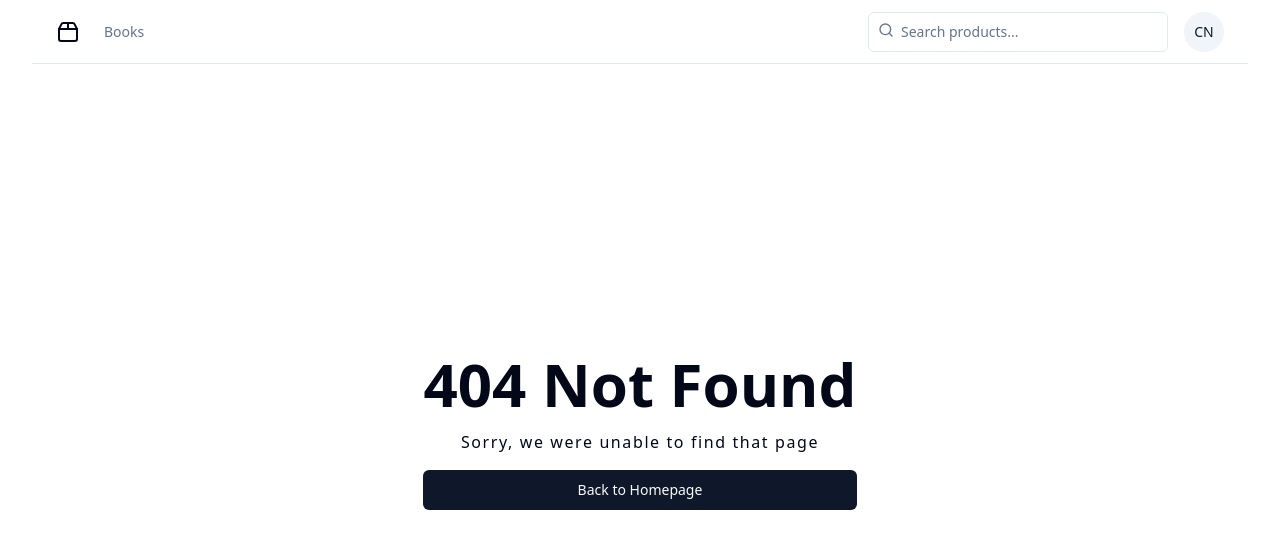
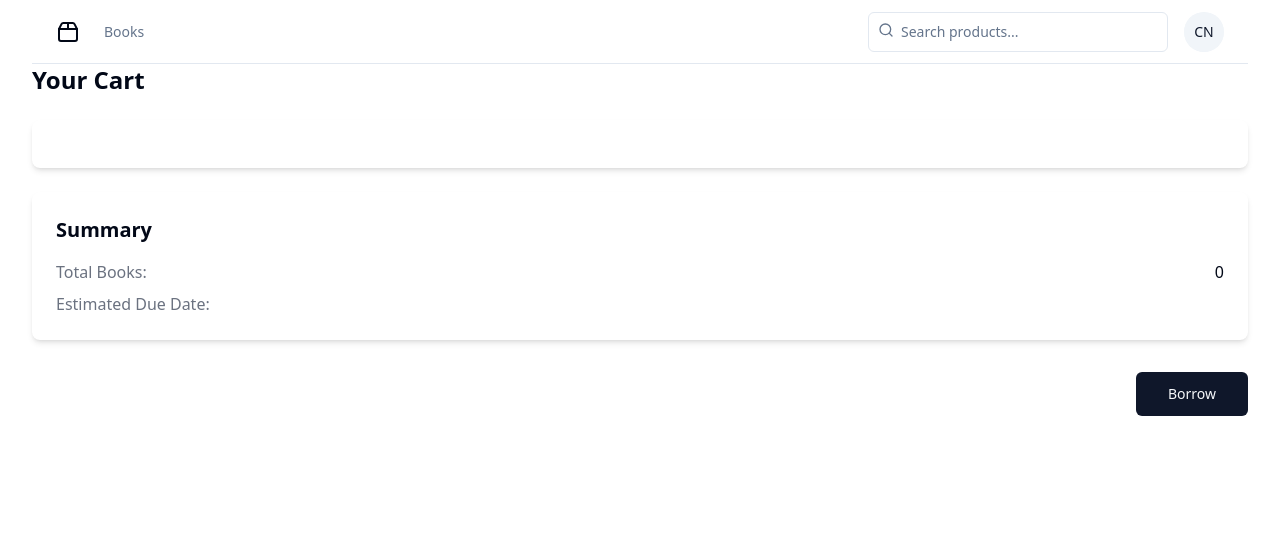
Before and after one commit to devanada/library-app, a React (Vite) app: page /cart in a window 1280 px wide. Before the commit this address had no page. Shown: the top 548 px of the page. Built offline with nearby package versions, Linux system fonts and the light colour scheme.

Commit message:
feat: implement zustand

```diff
--- a/package.json
+++ b/package.json
@@ -33,7 +33,8 @@
     "sonner": "^1.5.0",
     "tailwind-merge": "^2.3.0",
     "tailwindcss-animate": "^1.0.7",
-    "zod": "^3.23.8"
+    "zod": "^3.23.8",
+    "zustand": "^4.5.4"
   },
   "devDependencies": {
     "@types/js-cookie": "^3.0.6",
--- a/src/components/navbar.tsx
+++ b/src/components/navbar.tsx
@@ -1,4 +1,4 @@
-import { Menu, Package2, Search } from "lucide-react";
+import { Menu, Package2, Search, ShoppingCart } from "lucide-react";
 import { Link } from "react-router-dom";
 import { toast } from "sonner";
 
@@ -78,6 +78,13 @@ const Navbar = () => {
             />
           </div>
         </form>
+        {user?.role === "user" ? (
+          <Button variant="outline" size="icon" asChild>
+            <Link to="/cart">
+              <ShoppingCart />
+            </Link>
+          </Button>
+        ) : null}
         <DropdownMenu>
           <DropdownMenuTrigger asChild>
             <Button variant="secondary" size="icon" className="rounded-full">
--- a/src/pages/books/detail.tsx
+++ b/src/pages/books/detail.tsx
@@ -1,14 +1,29 @@
+import { useEffect, useState, useMemo } from "react";
 import { useParams } from "react-router-dom";
-import { useEffect, useState } from "react";
+import { toast } from "sonner";
 
+import { getDetailBook } from "@/utils/apis/books";
 import Layout from "@/components/layout";
 
 import { IBook } from "@/utils/types/books";
-import { getDetailBook } from "@/utils/apis/books";
+import { Button } from "@/components/ui/button";
+
+import { useToken } from "@/utils/contexts/token";
+import useCartStore from "@/utils/states/borrows";
 
 const DetailBook = () => {
+  const { addItem, cart } = useCartStore((state) => state);
+  const { user } = useToken();
   const [data, setData] = useState<IBook>();
   const params = useParams();
+
+  const isInCart = useMemo(() => {
+    const checkCart = cart.find((item) => item.id === +params.id_book!);
+
+    if (checkCart) return true;
+
+    return false;
+  }, [cart]);
 
   useEffect(() => {
     fetchData();
@@ -24,12 +39,43 @@ const DetailBook = () => {
     }
   }
 
+  function handleBorrowBook() {
+    addItem(data!);
+    toast.success("Book has been added to cart");
+  }
+
   return (
     <Layout>
-      <p>{data?.title}</p>
-      <p>{data?.author}</p>
-      <p>{data?.category}</p>
-      <p>{data?.description}</p>
+      <div className="grid grid-cols-1 md:grid-cols-2 gap-8 items-start">
+        <div>
+          <img
+            src={data?.cover_image ? data?.cover_image : "/placeholder.svg"}
+            alt="Book Cover"
+            width={400}
+            height={600}
+            className="w-full h-auto rounded-lg shadow-lg"
+          />
+        </div>
+        <div className="space-y-6">
+          <div>
+            <h1 className="text-3xl font-bold">{data?.title}</h1>
+            <p className="text-muted-foreground text-lg">by {data?.author}</p>
+          </div>
+          <div className="prose max-w-none">
+            <p>{data?.description}</p>
+          </div>
+          {user?.role === "user" ? (
+            <Button
+              size="lg"
+              className="w-full"
+              onClick={() => handleBorrowBook()}
+              disabled={isInCart}
+            >
+              {isInCart ? "In Cart" : "Borrow"}
+            </Button>
+          ) : null}
+        </div>
+      </div>
     </Layout>
   );
 };
--- /dev/null
+++ b/src/pages/cart/index.tsx
@@ -0,0 +1,78 @@
+import { toast } from "sonner";
+
+import { Button } from "@/components/ui/button";
+import Layout from "@/components/layout";
+
+import useCartStore from "@/utils/states/borrows";
+import { postBorrow } from "@/utils/apis/borrows";
+
+function Index() {
+  const { cart, removeItem, clearCart } = useCartStore((state) => state);
+
+  async function handleBorrow() {
+    try {
+      const body = {
+        bookId: cart.map((item) => item.id),
+        borrow_date: new Date().toISOString(),
+      };
+
+      const result = await postBorrow(body);
+      toast.success(result.message);
+      clearCart();
+    } catch (error) {
+      toast.error((error as Error).message);
+    }
+  }
+
+  return (
+    <Layout>
+      <h1 className="text-2xl font-bold mb-6">Your Cart</h1>
+      <div className="grid grid-cols-1 gap-6">
+        <div className="bg-white rounded-lg shadow-md p-6">
+          <div className="grid grid-cols-1 gap-4">
+            {cart.map((book) => (
+              <div
+                key={book.id}
+                className="flex items-center justify-between border-b pb-4"
+              >
+                <div>
+                  <h3 className="text-lg font-semibold">{book.title}</h3>
+                  <p className="text-gray-500">{book.author}</p>
+                </div>
+                <Button
+                  variant="outline"
+                  size="sm"
+                  onClick={() => removeItem(book)}
+                >
+                  Remove
+                </Button>
+              </div>
+            ))}
+          </div>
+        </div>
+        <div className="bg-white rounded-lg shadow-md p-6">
+          <h2 className="text-xl font-bold mb-4">Summary</h2>
+          <div className="grid grid-cols-2 gap-2">
+            <p className="text-gray-500">Total Books:</p>
+            <p className="text-right">{cart.length}</p>
+            <p className="text-gray-500">Estimated Due Date:</p>
+            {/* <p className="text-right">
+              {dueDate.toLocaleDateString("en-US", {
+                month: "short",
+                day: "numeric",
+                year: "numeric",
+              })}
+            </p> */}
+          </div>
+        </div>
+      </div>
+      <div className="mt-8 flex justify-end">
+        <Button size="lg" onClick={() => handleBorrow()}>
+          Borrow
+        </Button>
+      </div>
+    </Layout>
+  );
+}
+
+export default Index;
--- a/src/routes/index.tsx
+++ b/src/routes/index.tsx
@@ -6,6 +6,7 @@ import Register from "@/pages/auth/register";
 import Profile from "@/pages/users/profile";
 import EditProfile from "@/pages/users/edit-profile";
 import BookDetail from "@/pages/books/detail";
+import CartPage from "@/pages/cart";
 import NotFound from "@/pages/not-found";
 import ProtectedRoute from "./protected-route";
 
@@ -60,6 +61,11 @@ const Router = () => {
           element: <BookDetail />, // TODO: Change to admin dashboard
         },
         {
+          path: "/cart",
+          loader: () => "Cart | Library App",
+          element: <CartPage />,
+        },
+        {
           path: "*",
           loader: () => "Not Found | Library App",
           element: <NotFound />,
--- a/src/utils/apis/borrows.ts
+++ b/src/utils/apis/borrows.ts
@@ -1,6 +1,6 @@
 import { IResponse, IPagination } from "@/utils/types/api";
 import axiosWithConfig from "./axios-with-config";
-import { IBorrow } from "../types/borrows";
+import { BorrowSchema, IBorrow } from "../types/borrows";
 
 export const getBorrows = async () => {
   try {
@@ -13,3 +13,15 @@ export const getBorrows = async () => {
     throw Error(message);
   }
 };
+
+export const postBorrow = async (body: BorrowSchema) => {
+  try {
+    const response = await axiosWithConfig.post("/borrows", body);
+
+    return response.data as IResponse<undefined>;
+  } catch (error: any) {
+    const { message } = error.response.data;
+
+    throw Error(message);
+  }
+};
--- /dev/null
+++ b/src/utils/states/borrows.ts
@@ -0,0 +1,33 @@
+import { create } from "zustand";
+
+import { IBook } from "@/utils/types/books";
+
+interface CartState {
+  cart: IBook[];
+  addItem: (book: IBook) => void;
+  removeItem: (book: IBook) => void;
+  clearCart: () => void;
+}
+
+const useCartStore = create<CartState>()((set) => ({
+  cart: JSON.parse(localStorage.getItem("cart") ?? "[]"),
+  addItem: (book) =>
+    set((state) => {
+      const newState = [...state.cart, book];
+      localStorage.setItem("cart", JSON.stringify(newState));
+      return { cart: newState };
+    }),
+  removeItem: (book) =>
+    set((state) => {
+      const newCart = state.cart.filter((item) => item.id !== book.id);
+      localStorage.setItem("cart", JSON.stringify(newCart));
+      return { cart: newCart };
+    }),
+  clearCart: () =>
+    set(() => {
+      localStorage.removeItem("cart");
+      return { cart: [] };
+    }),
+}));
+
+export default useCartStore;
```
Also changed, not shown: vercel.json (added), 1 other file (tests, documents, lock files or other folders).
